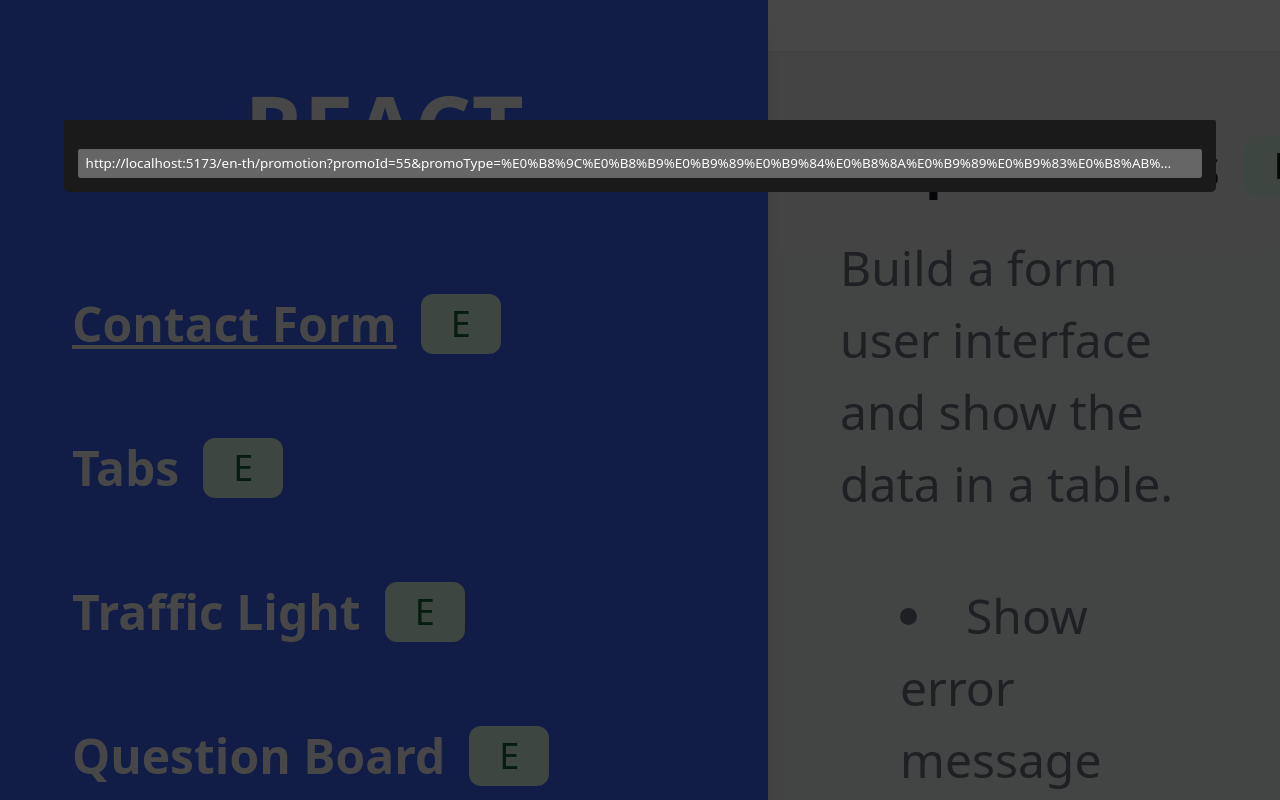
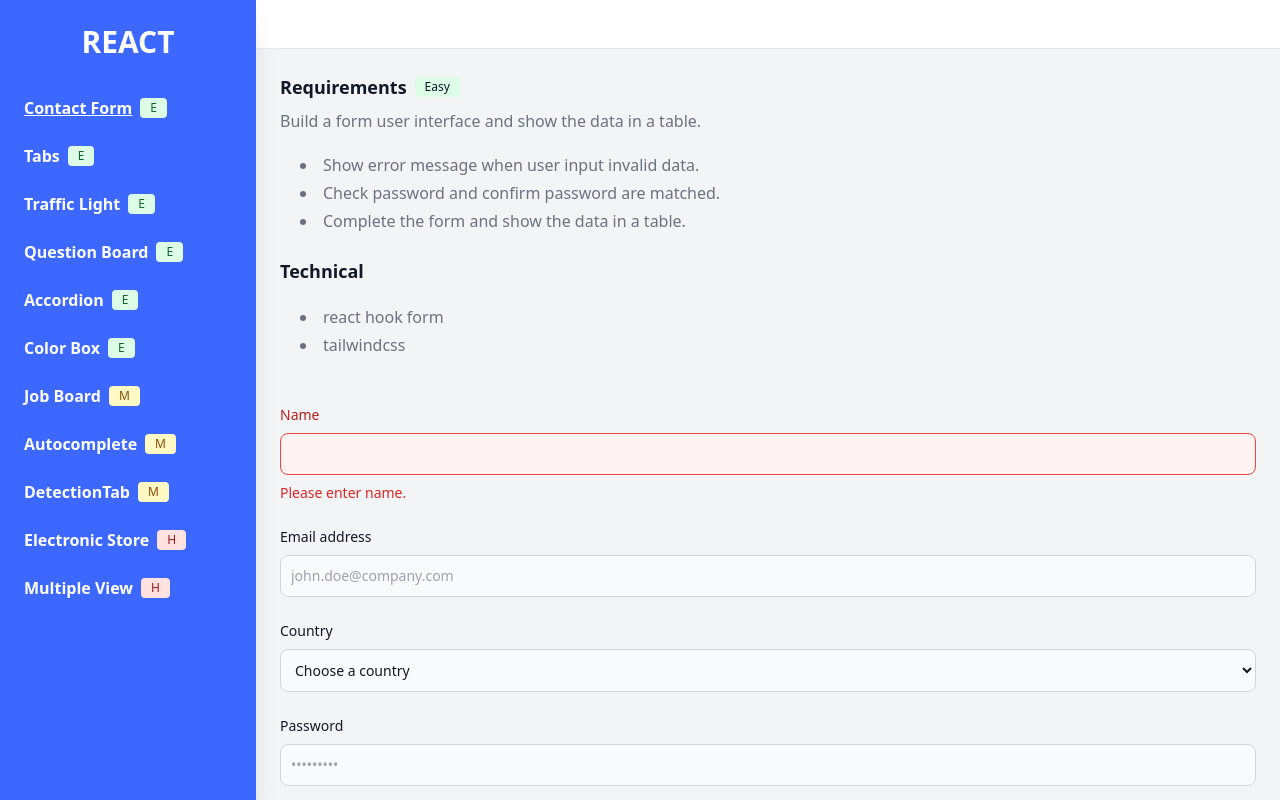
Before and after one commit to nhattruongniit/react-interview-coding, a React (Vite) app: page / in a window 1280 px wide. Shown: the top 800 px of the page. Built offline with nearby package versions, Linux system fonts and the light colour scheme.

Commit message:
simultor

```diff
--- a/src/ContactForm/ContactForm.jsx
+++ b/src/ContactForm/ContactForm.jsx
@@ -1,7 +1,7 @@
 function ContactForm() {
   return (
     <>
-      <div
+      {/* <div
         className="ReactModal__Overlay ReactModal__Overlay--after-open standard-popup-overlay referral-share-modal-overlay share-modal"
       >
         <div
@@ -24,7 +24,7 @@ function ContactForm() {
             </div>
           </div>
         </div>
-      </div>
+      </div> */}
 
       <div>
         <h2 className="mb-2 text-lg font-semibold text-gray-900 flex items-center">
--- a/src/styles/index.css
+++ b/src/styles/index.css
@@ -14,7 +14,7 @@ a.active {
 
 
 
-
+/*
 
 .standard-popup-overlay {
   position: fixed;
@@ -87,4 +87,4 @@ html {
   color: #fff;
   padding: .3rem .6rem .3rem .15rem;
   text-overflow: ellipsis;
-}
+} */
```
